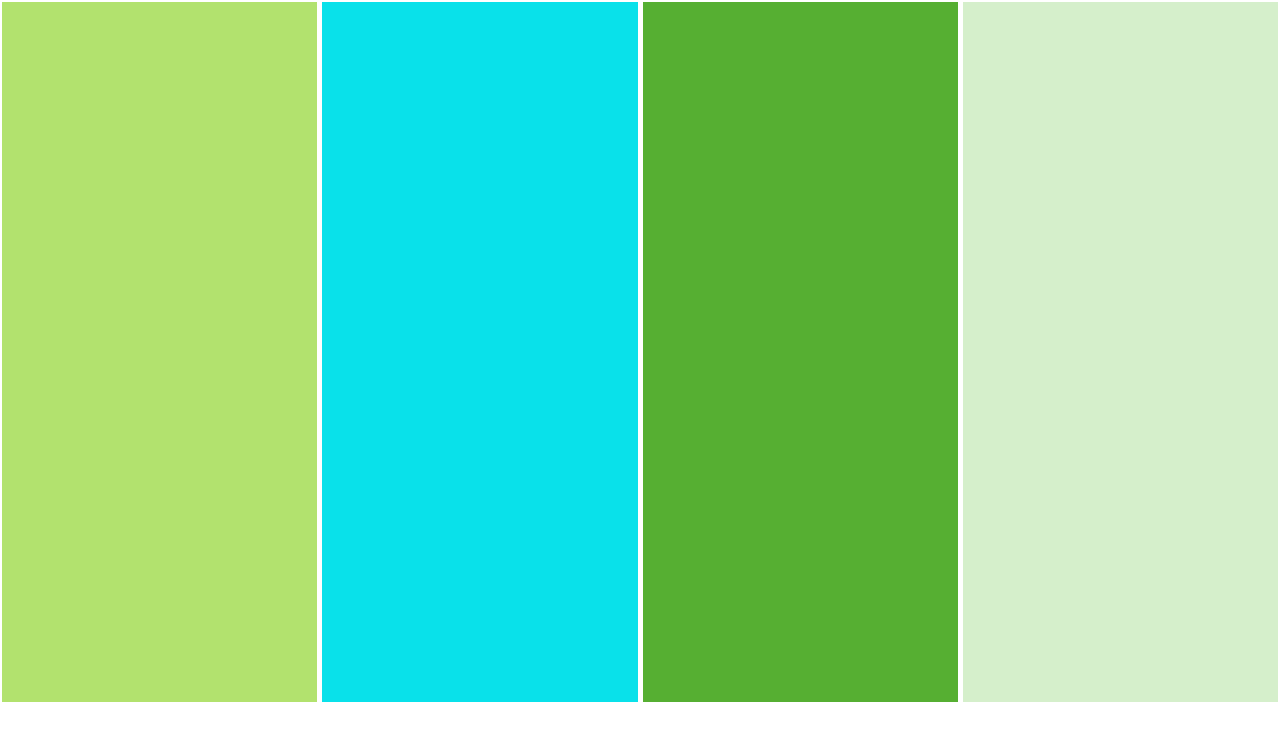
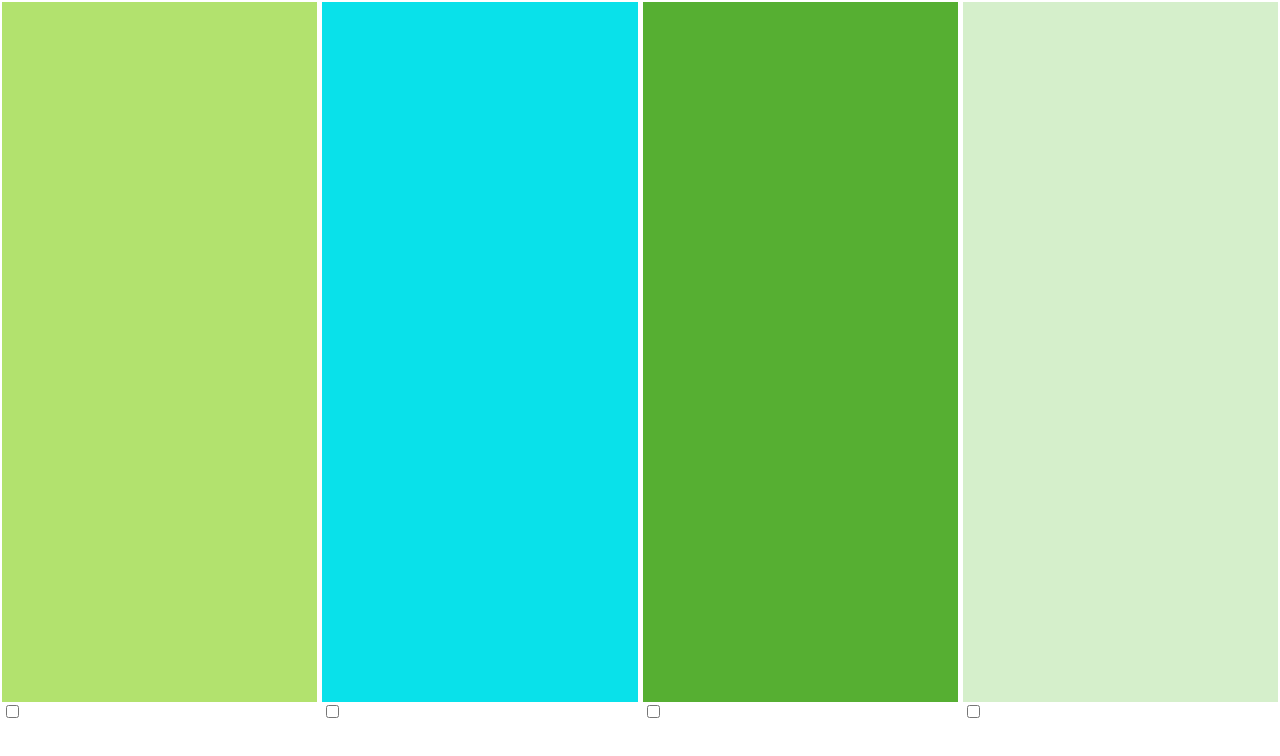
Before and after one commit to amara-j/colorpicker, a React (Create React App) app: page / in a window 1280 px wide. Shown: the top 756 px of the page. Built offline with nearby package versions, Linux system fonts and the light colour scheme.

Commit message:
add checkboxes to lock colors, only randomize on click if not checked

```diff
--- a/src/App.css
+++ b/src/App.css
@@ -1,6 +1,9 @@
 .ColorBlock {
   float: left;
   padding: 2px;
+  width: "100%";
+  height: "700px";
+  text-align: "center";
 }
 
 .BlockContainer {
--- a/src/ColorBlock.js
+++ b/src/ColorBlock.js
@@ -3,18 +3,25 @@ import {React, useState} from 'react';
 const ColorBlock = () => {
 
 const [color, updateColor] = useState(`rgb(${Math.floor(255*Math.random())},${Math.floor(255*Math.random())},${Math.floor(255*Math.random())})`)
+const [isPinned, updatePin] = useState(false);
 
 const randomizeColor = () => {
+    if (!isPinned) {
     const randomRed = Math.floor(255*Math.random());
     const randomGreen = Math.floor(255*Math.random());
     const randomBlue = Math.floor(255*Math.random());
     const randomColor = `rgb(${randomRed},${randomGreen},${randomBlue})`
     updateColor(randomColor)
-    console.log(randomColor)
+}}
+
+const handlePinChange = () => {
+    updatePin(!isPinned)
 }
+
     return (
-        <div className = "ColorBlock">
-<div onClick = {() => randomizeColor()} style={{backgroundColor: color, width: "100%", height: "700px", textAlign: "center"}}></div>
+    <div className = "ColorBlock">
+    <div onClick = {() => randomizeColor()} style={{backgroundColor: color, width: "100%", height: "700px", textAlign: "center"}}></div>
+   <input type = "checkbox" onClick = {() => handlePinChange()}></input>
    </div>
     );
 }
```
Also changed, not shown: 1 other file (tests, documents, lock files or other folders).
